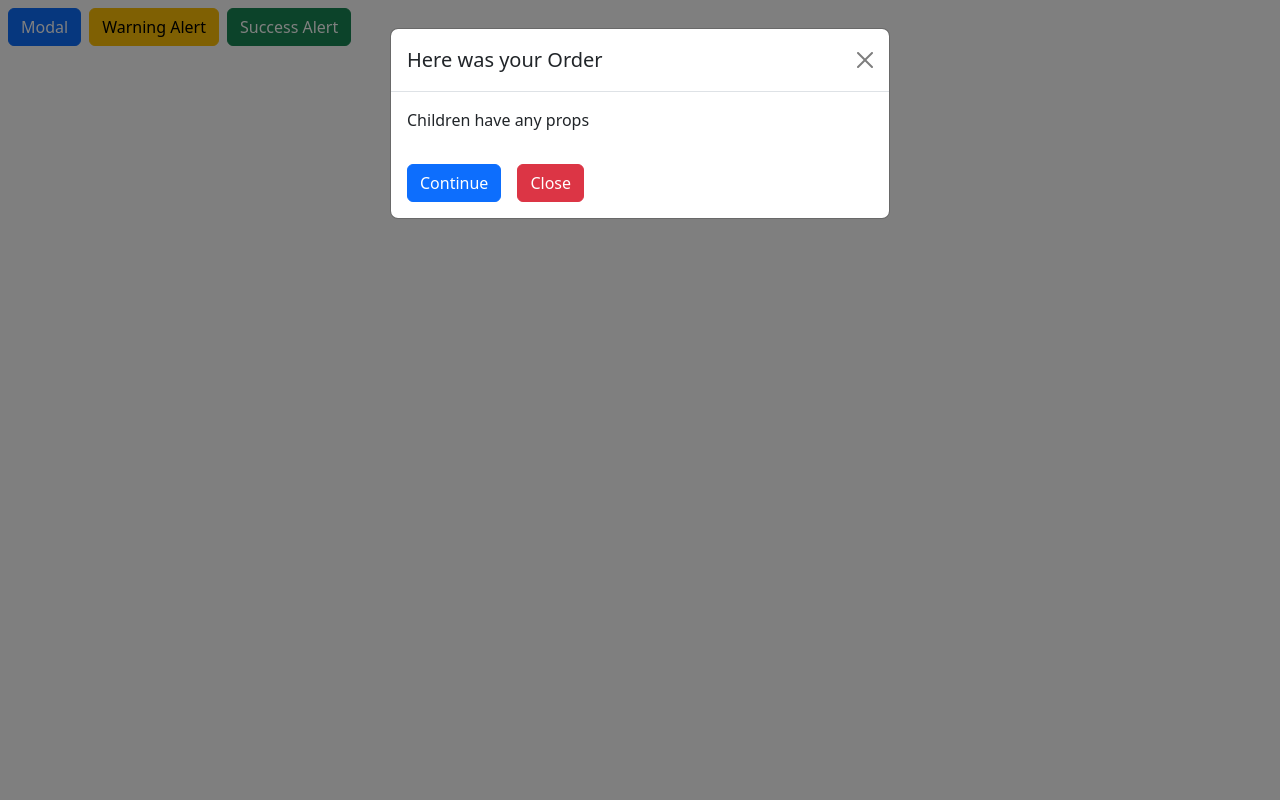
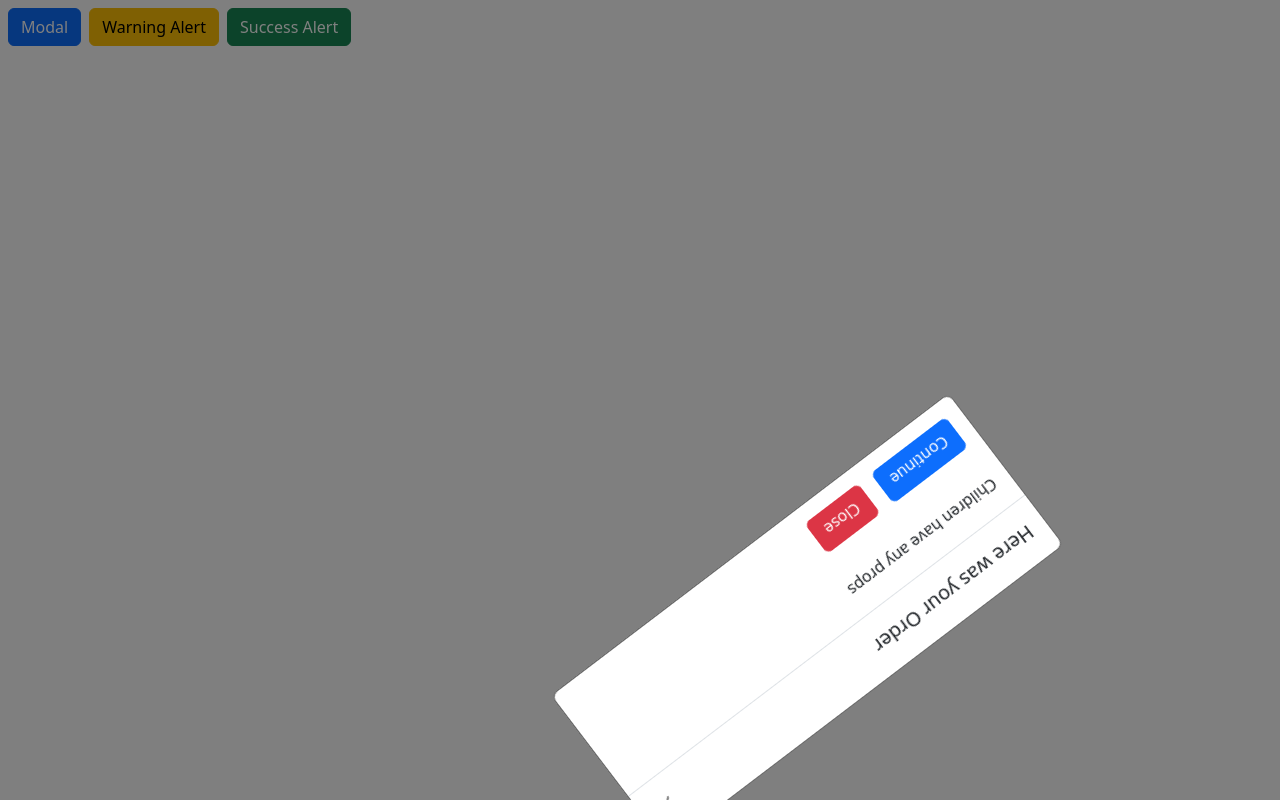
Before and after one commit to savamurra/HomeWork-58, a React (Vite) app: page / in a window 1280 px wide. Both pictures are taken after a click on the button "Modal". Built offline with nearby package versions, Linux system fonts and the light colour scheme.

Commit message:
Для модального окна и Алерта добавил анимации появления через библиотеку framer motion

```diff
--- a/src/UI/Modal/Modal.tsx
+++ b/src/UI/Modal/Modal.tsx
@@ -1,31 +1,48 @@
 import BackDrop from "../BackDrop/BackDrop.tsx";
 import * as React from "react";
+import { motion } from "framer-motion";
 
 interface Props extends React.PropsWithChildren {
   show: boolean;
   title: string;
   closeModal: () => void;
 }
-const Modal:React.FC<Props> = ({show, title = "Start title", children, closeModal}) => {
+const Modal: React.FC<Props> = ({
+  show,
+  title = "Start title",
+  children,
+  closeModal,
+}) => {
   return (
     <div>
-            <BackDrop show={show}/>
-            <div className="modal show" style={{display: show ? 'block' : 'none'}}>
+      <BackDrop show={show} />
+      {show && (
+        <motion.div animate={{rotate: 180}}
+                    transition={{
+                      repeat: 1,
+                      repeatType: "reverse",
+                      duration: 2,
+                    }}
+                    className="modal show"
+                    style={{display: show ? "block" : "none"}}
+        >
           <div className="modal-dialog">
             <div className="modal-content">
               <div className="modal-header align-items-center justify-content-between">
                 <h1 className="modal-title fs-5">{title}</h1>
-                            <button type="button" className="btn-close" data-bs-dismiss="modal"
+                <button
+                  type="button"
+                  className="btn-close"
+                  data-bs-dismiss="modal"
                   aria-label="Close"
-                                    onClick={closeModal}>
-                            </button>
+                  onClick={closeModal}
+                ></button>
               </div>
-                        <div className="p-2">
-                            {children}
+              <div className="p-2">{children}</div>
             </div>
           </div>
-                </div>
-            </div>
+        </motion.div>
+      )}
     </div>
   );
 };
```
Lines whose indentation alone changed are shown as unchanged.
